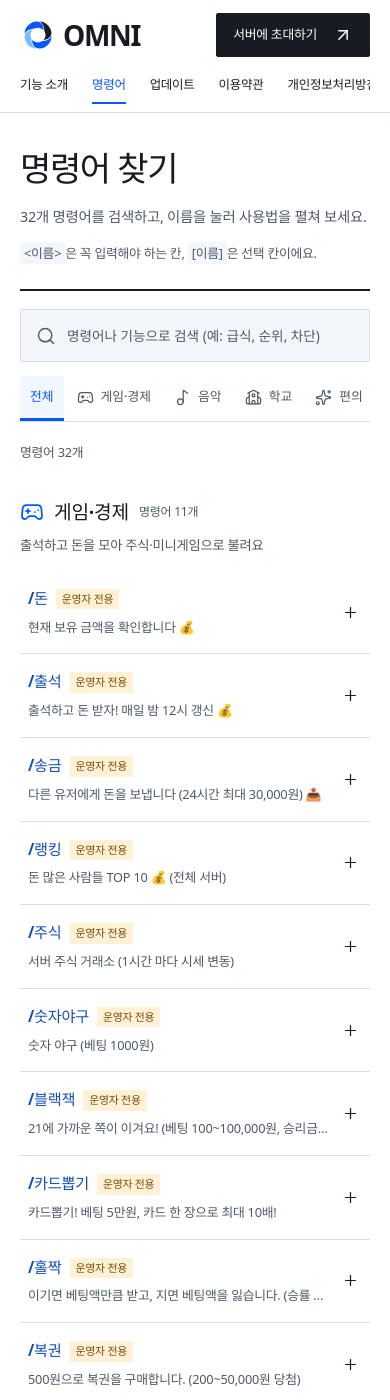
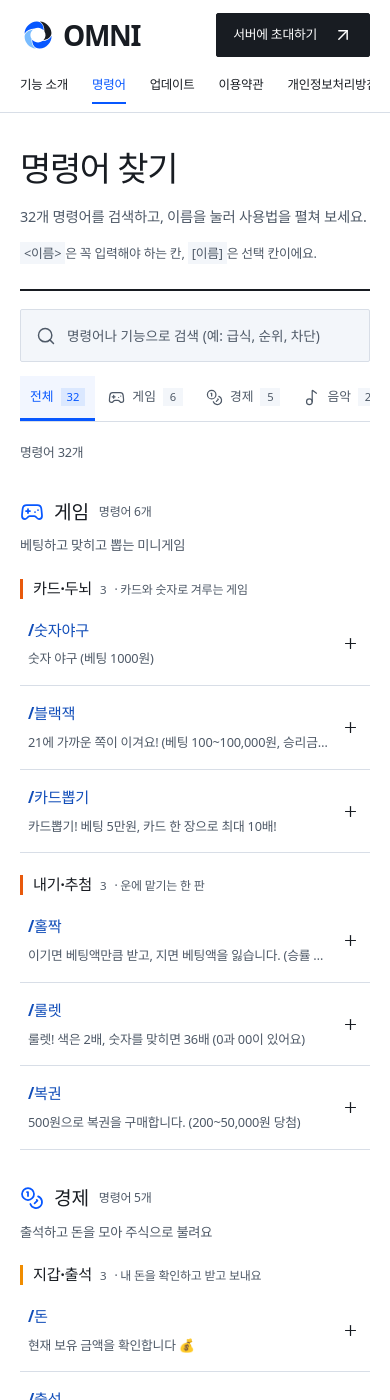
Before and after one commit to felnut/OMNI-bot-site, a Jekyll site: the page built from commands.html, in a window 390 px wide and 1400 px high. Built offline with Jekyll 4.4.1, drawn with Linux system fonts in a browser that asks for light colours; some web fonts are replaced; some of the changed text lies outside the part shown.

Commit message:
Reorganize commands page and polish homepage and footer
- Split commands into 7 categories with sub-sections and per-category counts
- Add command badges (permission, partial, guild-only, voice)
- Add geometric backgrounds to feature and FAQ sections
- Merge footer into one block with grouped links, brand and copyright
- Remove hero label

Co-Authored-By: Claude Sonnet 5.5 <noreply@anthropic.com>

```diff
--- /dev/null
+++ b/_data/command_badges.json
@@ -0,0 +1,24 @@
+{
+  "types": {
+    "permission": { "label": "권한 필요", "hint": "서버 관리 권한이 있는 사람만 쓸 수 있어요" },
+    "partial": { "label": "운영자 설정 포함", "hint": "일부 기능(설정·지급 등)은 서버 운영자만 쓸 수 있어요" },
+    "guild": { "label": "서버 전용", "hint": "서버 채널에서만 쓸 수 있고 DM에서는 쓸 수 없어요" },
+    "voice": { "label": "음성 채널", "hint": "음성 채널에 들어가 있어야 쓸 수 있어요" }
+  },
+  "commands": {
+    "차단": ["permission", "guild"],
+    "추방": ["permission", "guild"],
+    "타임아웃": ["permission", "guild"],
+    "서버관리": ["permission", "guild"],
+    "로그채널설정": ["permission", "guild"],
+    "경고": ["partial", "guild"],
+    "관리자": ["partial", "guild"],
+    "학교등록": ["partial", "guild"],
+    "급식알림": ["partial", "guild"],
+    "음악추천": ["partial", "guild", "voice"],
+    "음악": ["voice"],
+    "디데이": ["guild"],
+    "서버정보": ["guild"],
+    "유저정보": ["guild"]
+  }
+}
--- /dev/null
+++ b/_data/command_groups.json
@@ -0,0 +1,80 @@
+[
+  {
+    "key": "game",
+    "label": "게임",
+    "icon": "gamepad-2",
+    "color": "#E8590C",
+    "blurb": "베팅하고 맞히고 뽑는 미니게임",
+    "sections": [
+      { "label": "카드·두뇌", "blurb": "카드와 숫자로 겨루는 게임", "commands": ["숫자야구", "블랙잭", "카드뽑기"] },
+      { "label": "내기·추첨", "blurb": "운에 맡기는 한 판", "commands": ["홀짝", "룰렛", "복권"] }
+    ]
+  },
+  {
+    "key": "economy",
+    "label": "경제",
+    "icon": "coins",
+    "color": "#F08C00",
+    "blurb": "출석하고 돈을 모아 주식으로 불려요",
+    "sections": [
+      { "label": "지갑·출석", "blurb": "내 돈을 확인하고 받고 보내요", "commands": ["돈", "출석", "송금"] },
+      { "label": "순위·투자", "blurb": "전체 순위를 보고 주식으로 불려요", "commands": ["랭킹", "주식"] }
+    ]
+  },
+  {
+    "key": "music",
+    "label": "음악",
+    "icon": "music-2",
+    "color": "#7048E8",
+    "blurb": "음성 채널에서 함께 듣고 곡을 추천받아요",
+    "sections": [
+      { "label": "재생", "blurb": "음성 채널에서 음악 틀기", "commands": ["음악"] },
+      { "label": "추천", "blurb": "서버 분위기에 맞는 곡 찾기", "commands": ["음악추천"] }
+    ]
+  },
+  {
+    "key": "school",
+    "label": "학교",
+    "icon": "school",
+    "color": "#1971C2",
+    "blurb": "급식·시간표·학사일정을 서버에서 바로 확인해요",
+    "sections": [
+      { "label": "학교 설정", "blurb": "서버의 학교 등록과 급식 알림", "commands": ["학교등록", "급식알림"] },
+      { "label": "급식·시간표", "blurb": "오늘 먹을 것과 들을 수업", "commands": ["급식", "시간표"] },
+      { "label": "학사일정", "blurb": "시험·방학 같은 일정 찾기", "commands": ["학사일정", "일정검색"] }
+    ]
+  },
+  {
+    "key": "util",
+    "label": "편의",
+    "icon": "sparkles",
+    "color": "#2F9E44",
+    "blurb": "날짜 세기와 추첨 같은 작은 일들",
+    "sections": [
+      { "label": "날짜", "blurb": "시험·행사까지 남은 날 세기", "commands": ["디데이"] },
+      { "label": "선택 도우미", "blurb": "고르기 어려울 때 무작위로 뽑기", "commands": ["추첨"] }
+    ]
+  },
+  {
+    "key": "admin",
+    "label": "서버 관리",
+    "icon": "shield-check",
+    "color": "#C92A2A",
+    "blurb": "경고·차단·타임아웃과 서버 관리를 도와줘요",
+    "sections": [
+      { "label": "제재", "blurb": "유저에게 경고를 주거나 내보내요", "commands": ["경고", "차단", "추방", "타임아웃"] },
+      { "label": "서버 운영", "blurb": "정리·잠금·기록 채널과 운영자 연락처", "commands": ["서버관리", "로그채널설정", "관리자"] }
+    ]
+  },
+  {
+    "key": "tools",
+    "label": "유틸",
+    "icon": "wrench",
+    "color": "#0C8599",
+    "blurb": "서버·유저 정보와 봇 상태, 도움말",
+    "sections": [
+      { "label": "정보 보기", "blurb": "서버와 유저의 정보 확인", "commands": ["서버정보", "유저정보"] },
+      { "label": "봇 상태·안내", "blurb": "응답 속도 확인과 명령어 안내", "commands": ["ping", "도움말"] }
+    ]
+  }
+]
--- /dev/null
+++ b/_includes/command-item.html
@@ -0,0 +1,11 @@
+{%- assign m = include.m -%}
+{%- assign badges = site.data.command_badges.commands[m.name] -%}
+    <details class="cmd" id="cmd-{{ m.name }}" data-text="{{ m.name }} {{ m.description }}{% for u in m.usages %} {{ u.syntax }} {{ u.description }}{% endfor %}{% for b in badges %} {{ site.data.command_badges.types[b].label }}{% endfor %} {{ include.sub }}">
+      <summary><span class="cmd-name">/{{ m.name }}{% for b in badges %}{% assign t = site.data.command_badges.types[b] %}<span class="cmd-badge cmd-badge-{{ b }}" title="{{ t.hint }}">{{ t.label }}</span>{% endfor %}</span><span class="cmd-summary">{{ m.description | remove: '[서버 운영자 전용] ' }}</span>{% include icon.html name="plus" %}</summary>
+      <div class="cmd-detail"><p class="cmd-hint">사용법 · <code>&lt;항목&gt;</code> 필수 / <code>[항목]</code> 선택</p>
+      <ul>
+        {%- for u in m.usages %}
+        <li><code>{{ u.syntax }}</code>{% unless m.usages.size == 1 and u.description == m.description %}<span>{{ u.description | remove: '[서버 운영자 전용] ' }}</span>{% endunless %}</li>
+        {%- endfor %}
+      </ul></div>
+    </details>
--- a/_includes/footer.html
+++ b/_includes/footer.html
@@ -1,18 +1,33 @@
 <footer class="site-footer">
-  <div class="wrap foot">
-    <div>
-      <p class="foot-brand"><img src="{{ '/assets/omni-mark.svg' | relative_url }}" width="38" height="38" alt=""><span class="wordmark">OMNI</span></p>
-      <p class="foot-note">게임·음악·학교 정보·서버 관리를 한 봇에</p>
+  <div class="wrap footer">
+    <div class="footer-about">
+      <p class="footer-brand" aria-hidden="true"><span>OMNI</span><img src="{{ '/assets/omni-mark.svg' | relative_url }}" width="140" height="140" alt=""></p>
+      <p class="footer-note">게임·음악·학교 정보·서버 관리를 한 봇에</p>
+      <p class="footer-copy">&copy; 2026 OMNI. All rights reserved.</p>
     </div>
-    <nav class="foot-links" aria-label="바닥글 메뉴">
-      <a href="{{ '/commands' | relative_url }}">명령어</a>
-      <a href="{{ '/updates' | relative_url }}">업데이트</a>
-      <a href="{{ '/terms' | relative_url }}">이용약관</a>
-      <a href="{{ '/privacy' | relative_url }}">개인정보 처리방침</a>
-      <a href="{{ '/changelog' | relative_url }}">문서 변경 내역</a>
-      <a href="{{ site.data.bot.github }}" rel="noopener">소스 코드</a>
-      <a href="mailto:{{ site.data.bot.contact }}">문의</a>
+    <nav class="footer-links" aria-label="바닥글 메뉴">
+      <div>
+        <p class="footer-title">서비스</p>
+        <ul>
+          <li><a href="{{ '/commands' | relative_url }}">명령어</a></li>
+          <li><a href="{{ '/updates' | relative_url }}">업데이트</a></li>
+        </ul>
+      </div>
+      <div>
+        <p class="footer-title">약관·정책</p>
+        <ul>
+          <li><a href="{{ '/terms' | relative_url }}">이용약관</a></li>
+          <li><a href="{{ '/privacy' | relative_url }}">개인정보 처리방침</a></li>
+          <li><a href="{{ '/changelog' | relative_url }}">문서 변경 내역</a></li>
+        </ul>
+      </div>
+      <div>
+        <p class="footer-title">지원</p>
+        <ul>
+          <li><a href="{{ site.data.bot.github }}" rel="noopener">소스 코드</a></li>
+          <li><a href="mailto:{{ site.data.bot.contact }}">문의</a></li>
+        </ul>
+      </div>
     </nav>
   </div>
-  <div class="wrap footer-signature" aria-hidden="true"><span>OMNI</span><img src="{{ '/assets/omni-mark.svg' | relative_url }}" width="140" height="140" alt=""></div>
 </footer>
--- a/assets/site.css
+++ b/assets/site.css
@@ -47,8 +47,6 @@ code, .mono, kbd { font-family: var(--mono); }
 .masthead { padding-top: 28px; }
 .mast-grid { display: grid; grid-template-columns: minmax(0,1.75fr) minmax(0,1fr); background: #eaf2ff; }
 .mast-copy { position: relative; overflow: hidden; isolation: isolate; color: white; background: var(--blue); padding: 44px 48px 30px; border-bottom-right-radius: 110px; }
-.mast-label { display: flex; align-items: center; gap: 10px; font-weight: 500; font-size: .85rem; margin: 0 0 36px; }
-.brand-spark { display: grid; place-items: center; width: 28px; height: 28px; }
 .mast-copy h1 { font-size: clamp(50px,5.3vw,78px); letter-spacing: -.055em; line-height: 1.16; font-weight: 760; margin: 0 0 28px; }
 .mast-copy h1 > span { color: #e3f1ff; }
 .mast-copy .lead { font-size: 1rem; line-height: 1.9; margin: 0 0 30px; max-width: 33em; }
@@ -126,6 +124,19 @@ code, .mono, kbd { font-family: var(--mono); }
 .faq .ans { padding: 0 20px 20px 0; color: var(--ink-2); font-size: .9rem; }
 .faq .ans p { margin: 0 0 8px; }
 .faq code { background: #edf3ff; padding: 2px 3px; font-size: .85em; }
+/* Quiet geometry behind the sections: arcs and quarter-circles from the OMNI mark, plus a dot grid and a line grid. */
+.features-section, #faq { position: relative; overflow: clip; isolation: isolate; }
+.features-section::before, .features-section::after, #faq::before, #faq::after { content: ""; position: absolute; z-index: -1; pointer-events: none; }
+.features-section::before { right: -150px; top: -130px; width: 440px; height: 440px; border: 56px solid rgba(7,87,255,.075); border-radius: 50%; }
+.features-section::after { left: -40px; bottom: 40px; width: 300px; height: 300px; background: radial-gradient(circle, rgba(7,87,255,.32) 1.6px, transparent 2px) 0 0 / 22px 22px; -webkit-mask-image: linear-gradient(to top right, #000, transparent 75%); mask-image: linear-gradient(to top right, #000, transparent 75%); }
+#faq::before { left: 0; bottom: 0; width: 340px; height: 340px; background: rgba(121,188,255,.16); border-top-right-radius: 100%; }
+#faq::after { right: 0; top: 0; width: 380px; height: 300px; background: linear-gradient(rgba(7,87,255,.16) 1px, transparent 1px) 0 0 / 38px 38px, linear-gradient(90deg, rgba(7,87,255,.16) 1px, transparent 1px) 0 0 / 38px 38px; -webkit-mask-image: linear-gradient(to bottom left, #000, transparent 70%); mask-image: linear-gradient(to bottom left, #000, transparent 70%); }
+@media (max-width: 760px) {
+  .features-section::before { width: 260px; height: 260px; border-width: 36px; right: -120px; top: -90px; }
+  .features-section::after { width: 200px; height: 200px; }
+  #faq::before { width: 220px; height: 220px; }
+  #faq::after { width: 220px; height: 180px; }
+}
 .join-section { background: #d5e9ff; overflow: hidden; }
 .join-grid { position: relative; display: grid; grid-template-columns: 1fr 1fr; align-items: center; padding-block: 64px; gap: 40px; }
 .join-grid h2 { font-size: clamp(44px,5vw,68px); line-height: 1.15; margin: 0; letter-spacing: -.05em; }
@@ -134,16 +145,17 @@ code, .mono, kbd { font-family: var(--mono); }
 .join-check { display: block; width: fit-content; font-size: .8rem; margin-top: 16px; }
 .join-orbit { position: absolute; right: 27%; bottom: -185px; width: 340px; height: 340px; border-radius: 50%; border: 55px solid #afd4ff; pointer-events: none; }
 .site-footer { padding-top: 0; color: var(--ink-2); }
-.foot { margin-top: 30px; display: flex; flex-wrap: wrap; justify-content: space-between; align-items: flex-end; gap: 20px 35px; }
-.foot-brand { display: flex; align-items: center; gap: 8px; margin: 0 0 14px; color: var(--ink); }
-.foot-note { font-size: .8rem; margin: 0; }
-.foot-links { display: flex; gap: 10px 24px; flex-wrap: wrap; align-content: start; justify-content: flex-end; flex: 1 1 420px; max-width: 640px; margin-left: auto; font-size: .82rem; }
-.foot-links a { white-space: nowrap; }
-.foot-links a { text-decoration: none; }
-.foot-links a:hover { text-decoration: underline; }
-.footer-signature { display: flex; align-items: center; justify-content: space-between; margin-top: 30px; border-top: 1px solid var(--ink); padding-top: 20px; overflow: hidden; }
-.footer-signature > span { font-size: clamp(48px,7vw,88px); letter-spacing: -.075em; font-weight: 850; line-height: 1; color: var(--blue); }
-.footer-signature img { width: clamp(48px,7vw,88px); height: clamp(48px,7vw,88px); }
+.footer { display: grid; grid-template-columns: minmax(0,1fr) auto; gap: 32px 80px; align-items: start; margin-top: 30px; border-top: 1px solid var(--ink); padding-top: 28px; padding-bottom: 28px; }
+.footer-brand { display: flex; align-items: center; gap: clamp(10px,1.6vw,20px); margin: 0; }
+.footer-brand > span { font-size: clamp(48px,7vw,88px); letter-spacing: -.075em; font-weight: 850; line-height: 1; color: var(--blue); }
+.footer-brand img { width: clamp(48px,7vw,88px); height: clamp(48px,7vw,88px); }
+.footer-note { font-size: .8rem; margin: 14px 0 0; }
+.footer-links { display: flex; flex-wrap: wrap; gap: 24px 56px; font-size: .82rem; }
+.footer-title { margin: 0 0 14px; font-size: .75rem; font-weight: 650; color: var(--ink); }
+.footer-links ul { list-style: none; margin: 0; padding: 0; display: grid; gap: 10px; }
+.footer-links a { white-space: nowrap; text-decoration: none; }
+.footer-links a:hover { text-decoration: underline; }
+.footer-copy { margin: 6px 0 0; font-size: .75rem; color: var(--ink-2); }
 /* Command reference: compact native disclosure, usable without JavaScript. */
 .page-head { padding: 54px 0 24px; border-bottom: 2px solid var(--ink); }
 .page-head h1 { font-size: clamp(34px,4vw,52px); letter-spacing: -.04em; line-height: 1.2; margin: 0 0 16px; }
@@ -157,12 +169,19 @@ code, .mono, kbd { font-family: var(--mono); }
 .search::placeholder { color: var(--ink-2); }
 .search:focus { background: white; border-color: var(--blue); }
 .filters { display: flex; gap: 3px; flex-wrap: wrap; }
-.filters button { display: inline-flex; align-items: center; gap: 7px; background: white; border: 0; border-bottom: 3px solid transparent; color: var(--ink-2); font-size: .83rem; padding: 11px 15px; cursor: pointer; }
+.filters button { display: inline-flex; align-items: center; gap: 7px; background: white; border: 0; border-bottom: 3px solid transparent; color: var(--ink-2); font-size: .83rem; padding: 11px 12px; cursor: pointer; }
 .filters button[aria-pressed="true"] { border-color: var(--blue); color: var(--blue); background: #f2f6ff; }
 .filters .icon { width: 17px; height: 17px; }
+.filter-count { font-size: .7rem; font-variant-numeric: tabular-nums; color: var(--ink-2); background: var(--surface); padding: 0 6px; min-width: 20px; text-align: center; line-height: 1.6; }
+.filters button[aria-pressed="true"] .filter-count { color: var(--blue); background: #dbe8ff; }
 .result-count { font-size: .8rem; color: var(--ink-2); margin: 20px 0 0; }
-.cmd-group { display: grid; grid-template-columns: repeat(2,minmax(0,1fr)); gap: 0 24px; padding-top: 32px; align-items: start; scroll-margin-top: 145px; }
-.cmd-group > h2, .cmd-group > .blurb { grid-column: 1 / -1; }
+.cmd-group { padding-top: 32px; scroll-margin-top: 145px; }
+.cmd-list { display: grid; grid-template-columns: repeat(2,minmax(0,1fr)); gap: 0 24px; align-items: start; }
+.cmd-sub { margin-top: 22px; }
+.cmd-sub-title { display: flex; align-items: baseline; flex-wrap: wrap; gap: 4px 8px; margin: 0 0 4px; padding-left: 10px; border-left: 3px solid var(--c, var(--blue)); font-size: .95rem; line-height: 1.3; }
+.cmd-sub-title .sub-count { font-size: .72rem; font-weight: 500; color: var(--ink-2); font-variant-numeric: tabular-nums; }
+.cmd-sub-title small { font-size: .75rem; font-weight: 400; color: var(--ink-2); }
+.cmd-sub-title small::before { content: "· "; }
 .cmd-group > h2 { display: flex; align-items: center; gap: 10px; font-size: 1.2rem; margin: 0 0 6px; }
 .cmd-group > h2 .icon { color: var(--blue); width: 24px; height: 24px; }
 .cmd-group > h2 small { color: var(--ink-2); font-size: .75rem; font-weight: 400; }
@@ -188,7 +207,10 @@ code, .mono, kbd { font-family: var(--mono); }
 .empty b { color: var(--ink); font-weight: 650; }
 .reset-btn { font: inherit; font-size: .85rem; padding: 10px 16px; background: white; color: var(--blue); border: 1px solid var(--blue); cursor: pointer; }
 .reset-btn:hover { background: #eef4ff; }
-.cmd-badge { display: inline-block; margin-left: 8px; padding: 1px 6px; font-size: .68rem; font-weight: 600; color: #7a4a00; background: #fff1d6; vertical-align: 1px; }
+.cmd-badge { display: inline-block; margin-left: 6px; padding: 1px 6px; font-size: .68rem; font-weight: 600; white-space: nowrap; color: #7a4a00; background: #fff1d6; vertical-align: 1px; }
+.cmd-badge-partial { color: #6b5a3a; background: #f4efe3; }
+.cmd-badge-guild { color: #164eb6; background: #e7f0ff; }
+.cmd-badge-voice { color: #1b6b3a; background: #e3f5ea; }
 /* ---------- 글 페이지(약관·방침·업데이트) ---------- */
 .prose-wrap { padding: clamp(2rem, 5vw, 3.5rem) 0 4rem; }
 .prose { max-width: 46rem; }
@@ -287,7 +309,6 @@ code, .mono, kbd { font-family: var(--mono); }
   .masthead { padding-top: 16px; }
   .mast-grid { grid-template-columns: minmax(0,1fr); }
   .mast-copy { padding: 30px 24px; border-bottom-right-radius: 72px; }
-  .mast-label { font-size: .8rem; margin-bottom: 28px; }
   .mast-copy h1 { font-size: clamp(38px,9.3vw,55px); }
   .mast-copy .lead { font-size: .93rem; }
   .mast-copy .actions { gap: 10px 20px; }
@@ -323,14 +344,14 @@ code, .mono, kbd { font-family: var(--mono); }
   .join-grid h2 { font-size: 48px; }
   .join-orbit { right: -170px; bottom: -150px; }
   .join-action p { font-size: .95rem; }
-  .foot-links { gap: 12px 20px; font-size: .78rem; }
-  .footer-signature { margin-top: 30px; }
+  .footer { grid-template-columns: minmax(0,1fr); gap: 28px; }
+  .footer-links { gap: 24px 36px; font-size: .78rem; }
   .page-head { padding-top: 35px; }
   .page-head p { font-size: .9rem; }
   .filters { flex-wrap: nowrap; overflow-x: auto; }
   .filters button { white-space: nowrap; flex-shrink: 0; padding: 10px; font-size: .8rem; }
   .search { font-size: .85rem; }
-  .cmd-group { grid-template-columns: minmax(0,1fr); }
+  .cmd-list { grid-template-columns: minmax(0,1fr); }
   .cmd-group > h2 { flex-wrap: wrap; }
 }
 @media (prefers-reduced-motion: reduce) {
--- a/assets/site.js
+++ b/assets/site.js
@@ -198,10 +198,15 @@
       groups.forEach(function (g) {
         var inCat = !active || g.getAttribute("data-cat") === active;
         var visible = 0;
-        [].forEach.call(g.querySelectorAll(".cmd"), function (c) {
-          var match = inCat && (!term || c.getAttribute("data-text").toLowerCase().indexOf(term) !== -1);
-          c.hidden = !match;
-          if (match) visible += 1;
+        [].forEach.call(g.querySelectorAll(".cmd-sub"), function (sub) {
+          var inSub = 0;
+          [].forEach.call(sub.querySelectorAll(".cmd"), function (c) {
+            var match = inCat && (!term || c.getAttribute("data-text").toLowerCase().indexOf(term) !== -1);
+            c.hidden = !match;
+            if (match) inSub += 1;
+          });
+          sub.hidden = inSub === 0;
+          visible += inSub;
         });
         g.hidden = visible === 0;
         shown += visible;
--- a/commands.html
+++ b/commands.html
@@ -15,29 +15,32 @@ description: OMNI의 슬래시 명령어를 분류별로 살펴보고 사용법
     <label class="sr-only" for="q">명령어 검색</label>
     <div class="search-field">{% include icon.html name="search" %}<input class="search" id="q" type="search" placeholder="명령어나 기능으로 검색 (예: 급식, 순위, 차단)" autocomplete="off"></div>
     <div class="filters" id="filters" role="group" aria-label="분류">
-      <button type="button" data-cat="" aria-pressed="true">전체</button>
-      {%- for c in site.data.commands.categories %}
-      <button type="button" data-cat="{{ c.key }}" aria-pressed="false" style="--c: {{ c.color }}">{% include category-icon.html category=c.key %} {{ c.label }}</button>
+      <button type="button" data-cat="" aria-pressed="true">전체 <span class="filter-count">{{ site.data.bot.command_total }}</span></button>
+      {%- for g in site.data.command_groups %}
+      {%- assign total = 0 %}{% for s in g.sections %}{% assign total = total | plus: s.commands.size %}{% endfor %}
+      <button type="button" data-cat="{{ g.key }}" aria-pressed="false" style="--c: {{ g.color }}">{% include icon.html name=g.icon %} {{ g.label }} <span class="filter-count">{{ total }}</span></button>
       {%- endfor %}
     </div>
   </div>
 
   <p id="result-count" class="result-count" role="status">전체 {{ site.data.bot.command_total }}개 명령어</p>
-  {%- for c in site.data.commands.categories %}
-  <section class="cmd-group" id="{{ c.key }}" data-cat="{{ c.key }}" style="--c: {{ c.color }}">
-    <h2>{% include category-icon.html category=c.key %} {{ c.label }} <small>명령어 {{ c.count }}개</small></h2>
-    <p class="blurb">{{ c.blurb }}</p>
-    {%- for m in c.commands %}
-    <details class="cmd" id="cmd-{{ m.name }}" data-text="{{ m.name }} {{ m.description }}{% for u in m.usages %} {{ u.syntax }} {{ u.description }}{% endfor %}">
-      {%- assign op_only = m.description contains '[서버 운영자 전용]' -%}
-      <summary><span class="cmd-name">/{{ m.name }}{% if op_only %}<span class="cmd-badge">운영자 전용</span>{% endif %}</span><span class="cmd-summary">{{ m.description | remove: '[서버 운영자 전용] ' }}</span>{% include icon.html name="plus" %}</summary>
-      <div class="cmd-detail"><p class="cmd-hint">사용법 · <code>&lt;항목&gt;</code> 필수 / <code>[항목]</code> 선택</p>
-      <ul>
-        {%- for u in m.usages %}
-        <li><code>{{ u.syntax }}</code>{% unless m.usages.size == 1 and u.description == m.description %}<span>{{ u.description | remove: '[서버 운영자 전용] ' }}</span>{% endunless %}</li>
-        {%- endfor %}
-      </ul></div>
-    </details>
+  {%- for g in site.data.command_groups %}
+  {%- assign total = 0 %}{% for s in g.sections %}{% assign total = total | plus: s.commands.size %}{% endfor %}
+  <section class="cmd-group" id="{{ g.key }}" data-cat="{{ g.key }}" style="--c: {{ g.color }}">
+    <h2>{% include icon.html name=g.icon %} {{ g.label }} <small>명령어 {{ total }}개</small></h2>
+    <p class="blurb">{{ g.blurb }}</p>
+    {%- for s in g.sections %}
+    {%- assign sub = g.label | append: ' ' | append: s.label %}
+    <div class="cmd-sub">
+      <h3 class="cmd-sub-title">{{ s.label }} <span class="sub-count">{{ s.commands.size }}</span><small>{{ s.blurb }}</small></h3>
+      <div class="cmd-list">
+      {%- for name in s.commands %}
+      {%- for c in site.data.commands.categories %}{% for m in c.commands %}{% if m.name == name %}
+      {%- include command-item.html m=m sub=sub %}
+      {%- endif %}{% endfor %}{% endfor %}
+      {%- endfor %}
+      </div>
+    </div>
     {%- endfor %}
   </section>
   {%- endfor %}
--- a/index.html
+++ b/index.html
@@ -6,7 +6,6 @@ description: 미니게임·주식 음악 학교 정보 서버 관리를 한 봇
 <section class="masthead" aria-labelledby="home-title">
   <div class="wrap mast-grid">
     <div class="mast-copy">
-      <p class="mast-label"><span class="brand-spark" aria-hidden="true">{% include icon.html name="sparkles" %}</span> 한 서버 다섯 가지 재미</p>
       <h1 id="home-title">놀고 듣고<br><span>매일을 나누고</span></h1>
       <p class="lead">게임부터 음악과 학교 정보까지,<br>서버의 일상을 함께하는 디스코드 봇 <b>OMNI</b></p>
       <div class="actions">
```
Also changed, not shown: assets/icons.svg.
